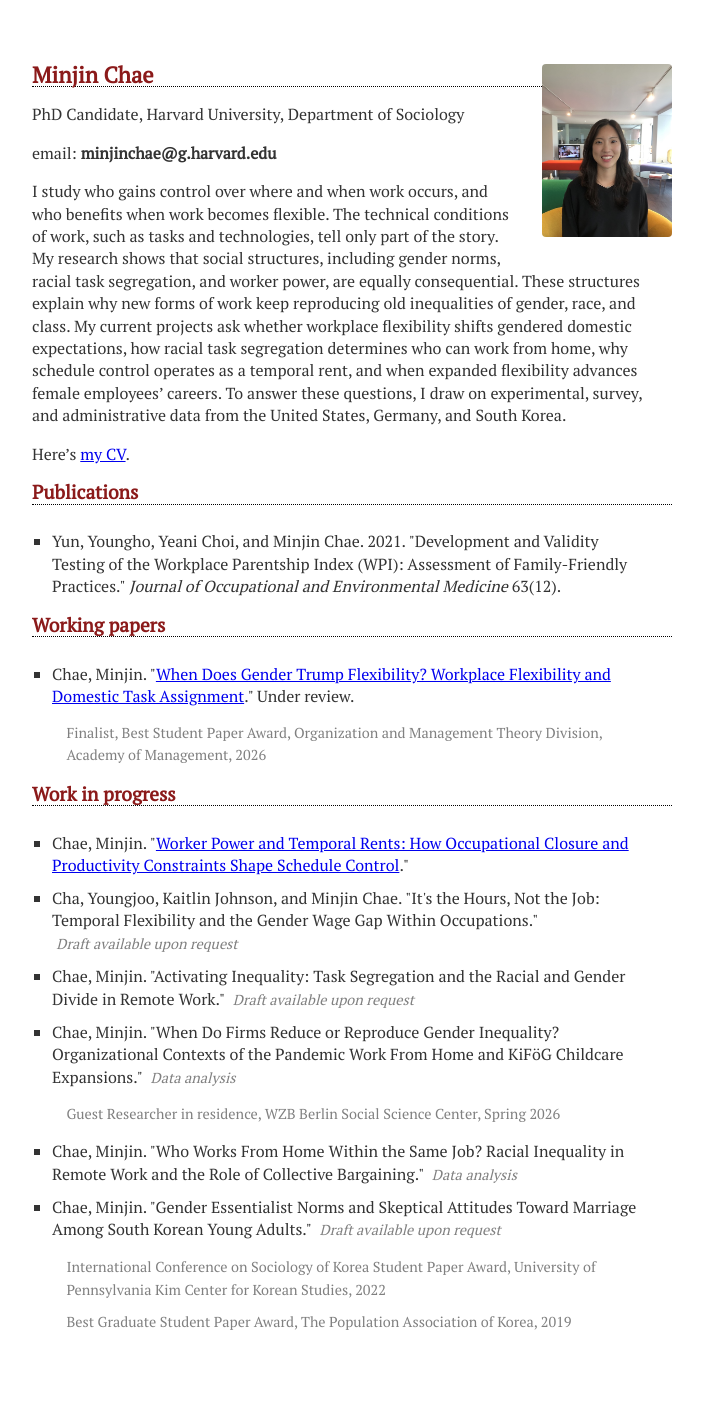
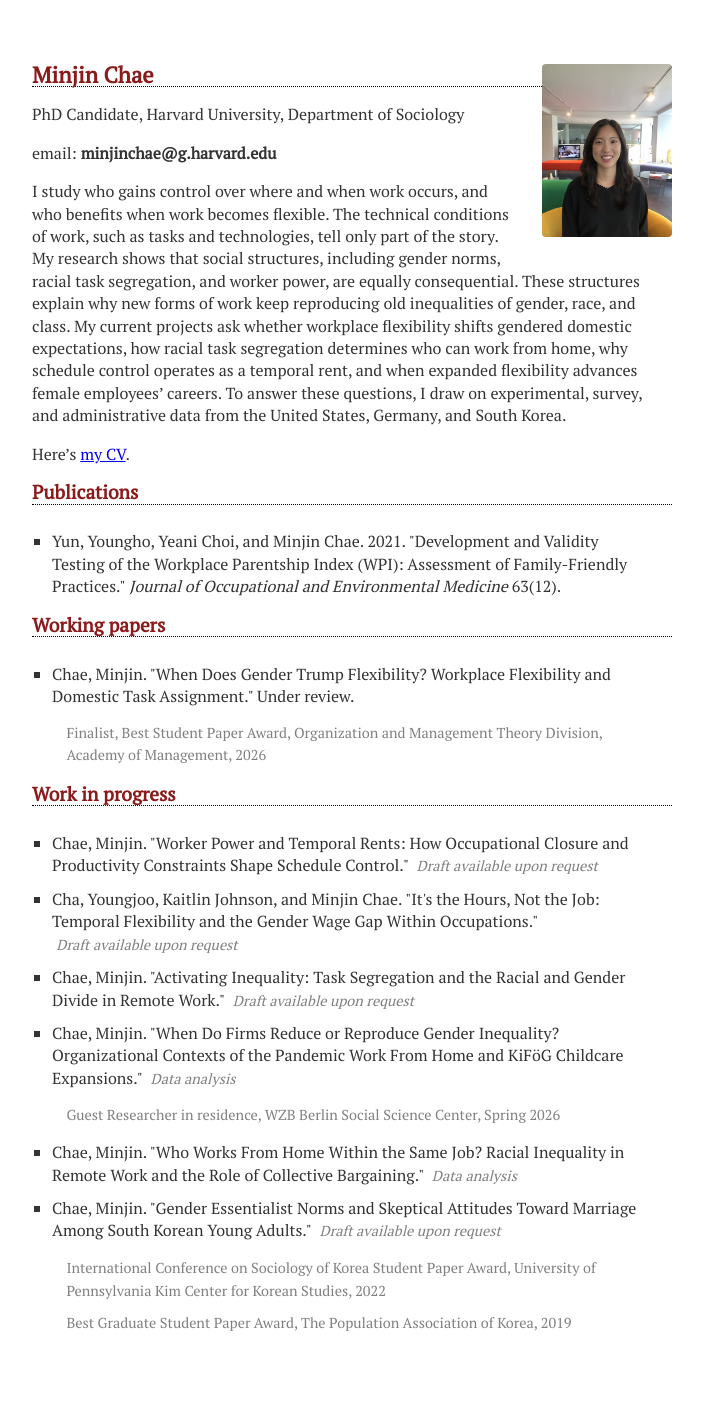
Before and after one commit to chaeminjin/chaeminjin.github.io, a Jekyll site: the page built from index.md, in a window 1280 px wide. Shown: the whole page, without its empty margins (288-991 px from the left). Built offline with Jekyll 4.4.1, drawn with Linux system fonts in a browser that asks for light colours.

Commit message:
Remove hosted paper PDFs ahead of journal submission
Delete the two hosted drafts and unlink their titles. Restore the
draft-available tag on the schedule control entry now that the link is
gone.

Co-Authored-By: Claude Opus 5 <noreply@anthropic.com>

```diff
--- a/index.md
+++ b/index.md
@@ -26,7 +26,7 @@ Here's [my CV](Chae_CV.pdf).
 ## Working papers
 
 <ul class="publications">
-  <li>Chae, Minjin. "<a href="papers/Chae_JMP.pdf">When Does Gender Trump Flexibility? Workplace Flexibility and Domestic Task Assignment</a>." Under review.
+  <li>Chae, Minjin. "When Does Gender Trump Flexibility? Workplace Flexibility and Domestic Task Assignment." Under review.
     <ul class="award">
       <li>Finalist, Best Student Paper Award, Organization and Management Theory Division, Academy of Management, 2026</li>
     </ul>
@@ -36,7 +36,7 @@ Here's [my CV](Chae_CV.pdf).
 ## Work in progress
 
 <ul class="publications">
-  <li>Chae, Minjin. "<a href="papers/Chae_Schedule_Control.pdf">Worker Power and Temporal Rents: How Occupational Closure and Productivity Constraints Shape Schedule Control</a>."</li>
+  <li>Chae, Minjin. "Worker Power and Temporal Rents: How Occupational Closure and Productivity Constraints Shape Schedule Control." <span class="status">Draft available upon request</span></li>
   <li>Cha, Youngjoo, Kaitlin Johnson, and Minjin Chae. "It's the Hours, Not the Job: Temporal Flexibility and the Gender Wage Gap Within Occupations." <span class="status">Draft available upon request</span></li>
   <li>Chae, Minjin. "Activating Inequality: Task Segregation and the Racial and Gender Divide in Remote Work." <span class="status">Draft available upon request</span></li>
   <li>Chae, Minjin. "When Do Firms Reduce or Reproduce Gender Inequality? Organizational Contexts of the Pandemic Work From Home and KiF&ouml;G Childcare Expansions." <span class="status">Data analysis</span>
```
